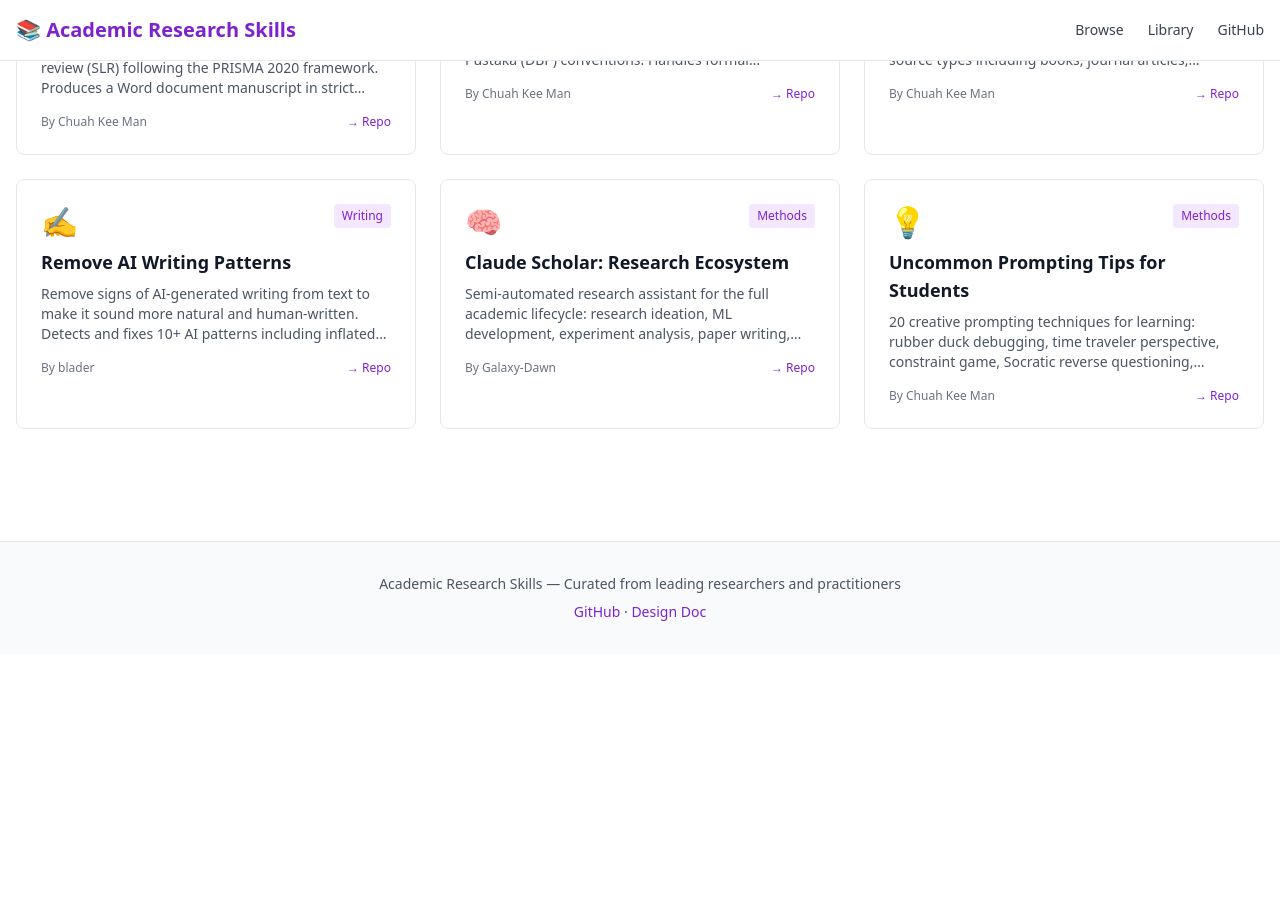
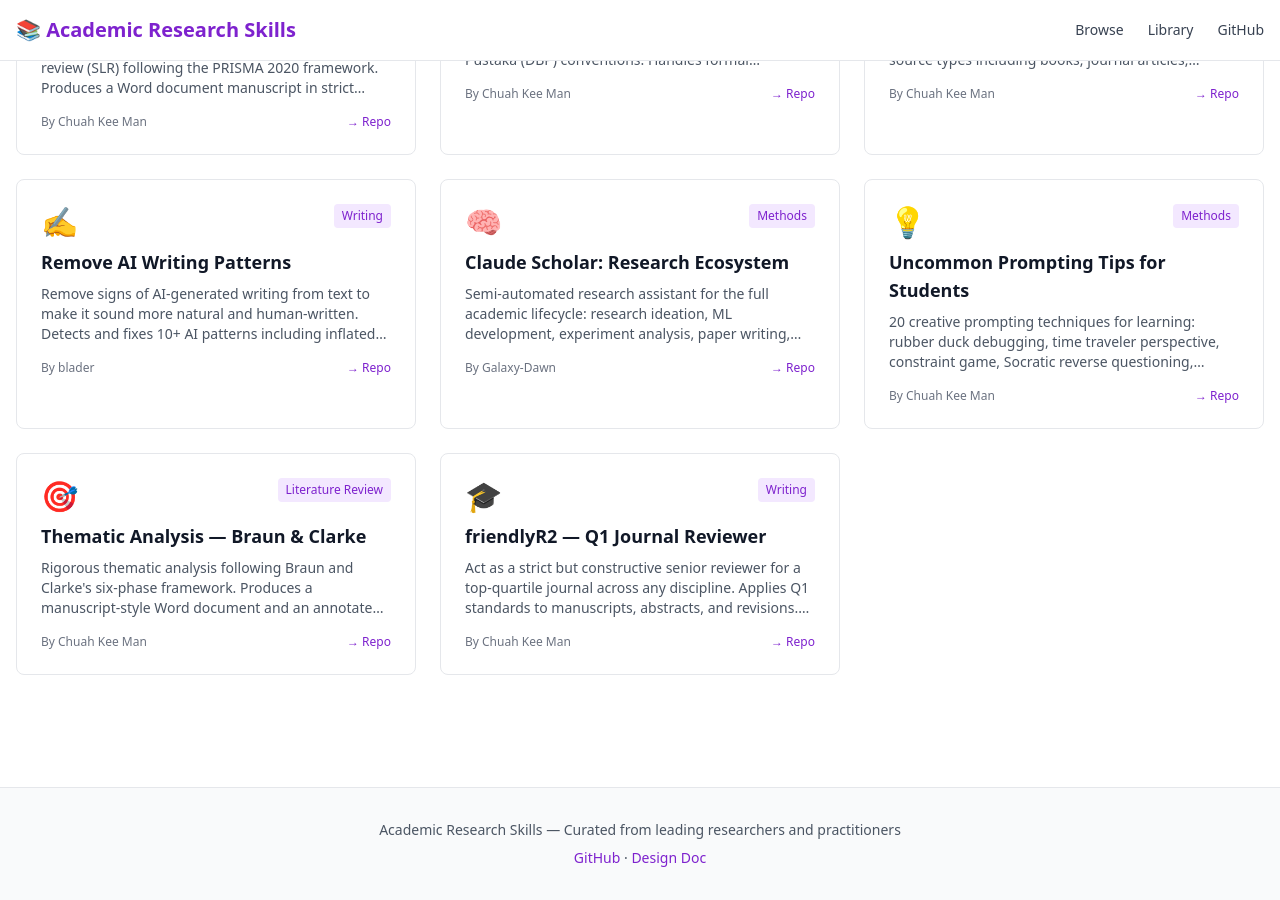
Before and after one commit to lerlerchan/Academic_Research_Skills, a Jekyll site: the page built from index.md, in a window 1280 px wide and 900 px high, scrolled down 718 px. Built offline with Jekyll 4.4.1, drawn with Linux system fonts in a browser that asks for light colours; nearby versions of some CDN libraries; comment, search, counter and statistics services are not loaded; before the commit the page ends 1372 px from its top, so only the background shows below that; some of the changed text lies outside the part shown.

Commit message:
feat: add thematic-analysis and friendlyr2 skills
- thematic-analysis: Braun & Clarke six-phase framework
- friendlyr2: Q1 journal reviewer agent

Co-Authored-By: Claude Opus 4.7 <noreply@anthropic.com>

```diff
--- a/_data/skills.yml
+++ b/_data/skills.yml
@@ -63,3 +63,25 @@
   asset_type: "md"
   author: "Chuah Kee Man"
   tags: [prompting, learning-hacks, study-tips, creativity, interactive-learning]
+
+- id: thematic-analysis
+  name: Thematic Analysis — Braun & Clarke
+  category: Literature Review
+  emoji: 🎯
+  description: "Rigorous thematic analysis following Braun and Clarke's six-phase framework. Produces a manuscript-style Word document and an annotated thematic map. Covers Phase 0 (research question), Phase 1-6 (familiarisation through theme definition), 15-point quality checklist, and common pitfalls."
+  repository: "https://github.com/keemanxp/thematic-analysis-skill"
+  asset_url: "https://raw.githubusercontent.com/keemanxp/thematic-analysis-skill/main/README.md"
+  asset_type: "md"
+  author: "Chuah Kee Man"
+  tags: [thematic-analysis, qualitative-research, Braun-Clarke, research-methods, academic-writing]
+
+- id: friendlyr2
+  name: "friendlyR2 — Q1 Journal Reviewer"
+  category: Writing
+  emoji: 🎓
+  description: "Act as a strict but constructive senior reviewer for a top-quartile journal across any discipline. Applies Q1 standards to manuscripts, abstracts, and revisions. Produces standard reviewer reports: summary, major/minor comments, and recommendation. Triggers on phrases like \"critique this\", \"review my manuscript\", or academic prose pasted for peer-review assessment."
+  repository: "https://github.com/keemanxp/friendlyr2"
+  asset_url: "https://raw.githubusercontent.com/keemanxp/friendlyr2/main/SKILL.md"
+  asset_type: "md"
+  author: "Chuah Kee Man"
+  tags: [peer-review, manuscript-review, academic-writing, Q1-journal, reviewer-report]
--- /dev/null
+++ b/skills/friendlyr2.md
@@ -0,0 +1,13 @@
+---
+layout: skill
+permalink: /skills/friendlyr2/
+name: "friendlyR2 — Q1 Journal Reviewer"
+emoji: 🎓
+category: Writing
+description: Act as a strict but constructive senior reviewer for a top-quartile journal. Applies Q1 standards to manuscripts, abstracts, and revisions.
+repository: https://github.com/keemanxp/friendlyr2
+asset_url: https://raw.githubusercontent.com/keemanxp/friendlyr2/main/SKILL.md
+asset_type: md
+author: Chuah Kee Man
+tags: [peer-review, manuscript-review, academic-writing, Q1-journal, reviewer-report]
+---
--- /dev/null
+++ b/skills/thematic-analysis.md
@@ -0,0 +1,13 @@
+---
+layout: skill
+permalink: /skills/thematic-analysis/
+name: Thematic Analysis — Braun & Clarke
+emoji: 🎯
+category: Literature Review
+description: Rigorous thematic analysis following Braun and Clarke's six-phase framework. Produces a manuscript-style Word document and an annotated thematic map.
+repository: https://github.com/keemanxp/thematic-analysis-skill
+asset_url: https://raw.githubusercontent.com/keemanxp/thematic-analysis-skill/main/README.md
+asset_type: md
+author: Chuah Kee Man
+tags: [thematic-analysis, qualitative-research, Braun-Clarke, research-methods, academic-writing]
+---
```
